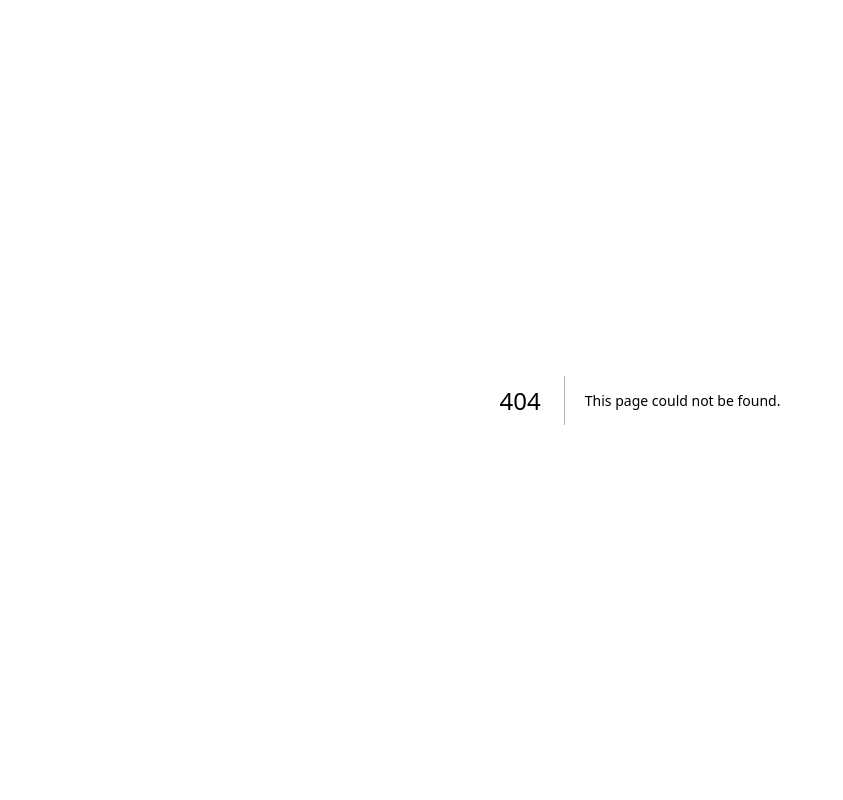
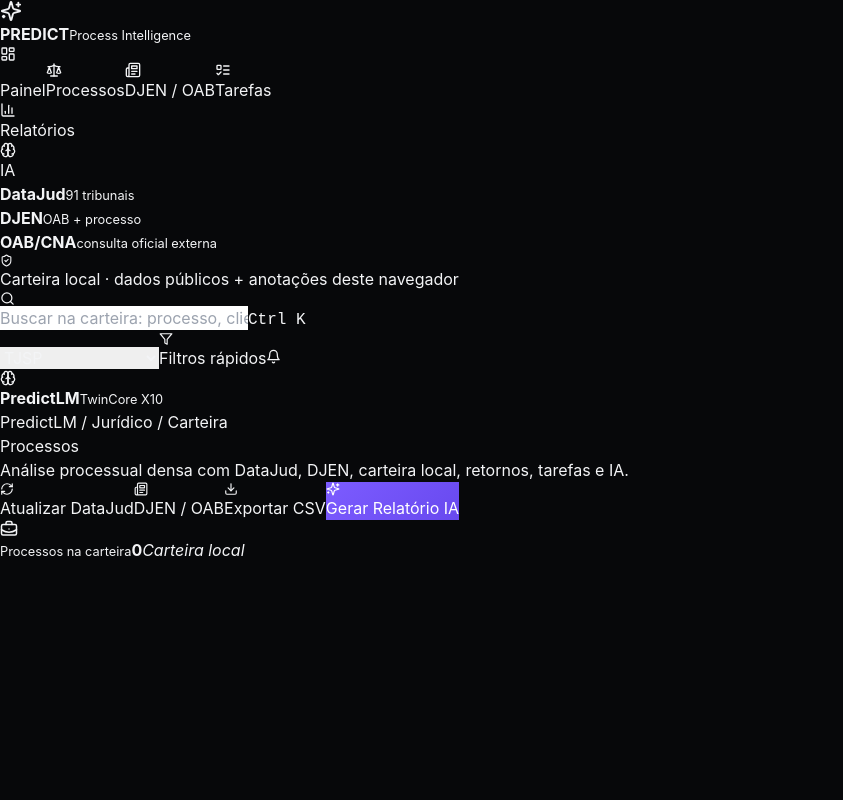
Before and after one commit to W2CAPITAL/PredictLm, a Next.js app: page /processos in a window 1280 px wide. Before the commit this address had no page. Shown: the top 800 px of the page, without its empty margins (0-843 px from the left). Built offline with nearby package versions, Linux system fonts and the light colour scheme.

Commit message:
feat(legal): add /processos intelligence center route

```diff
--- /dev/null
+++ b/src/app/processos/page.tsx
@@ -0,0 +1,11 @@
+import type {Metadata} from 'next';
+import {ProcessIntelligenceCenter} from '@/components/ProcessIntelligenceCenter';
+
+export const metadata:Metadata={
+  title:'Processos · PredictLM',
+  description:'Central de inteligência processual com DataJud, DJEN, carteira, tarefas, retornos e IA.'
+};
+
+export default function ProcessosPage(){
+  return <ProcessIntelligenceCenter/>;
+}
```
